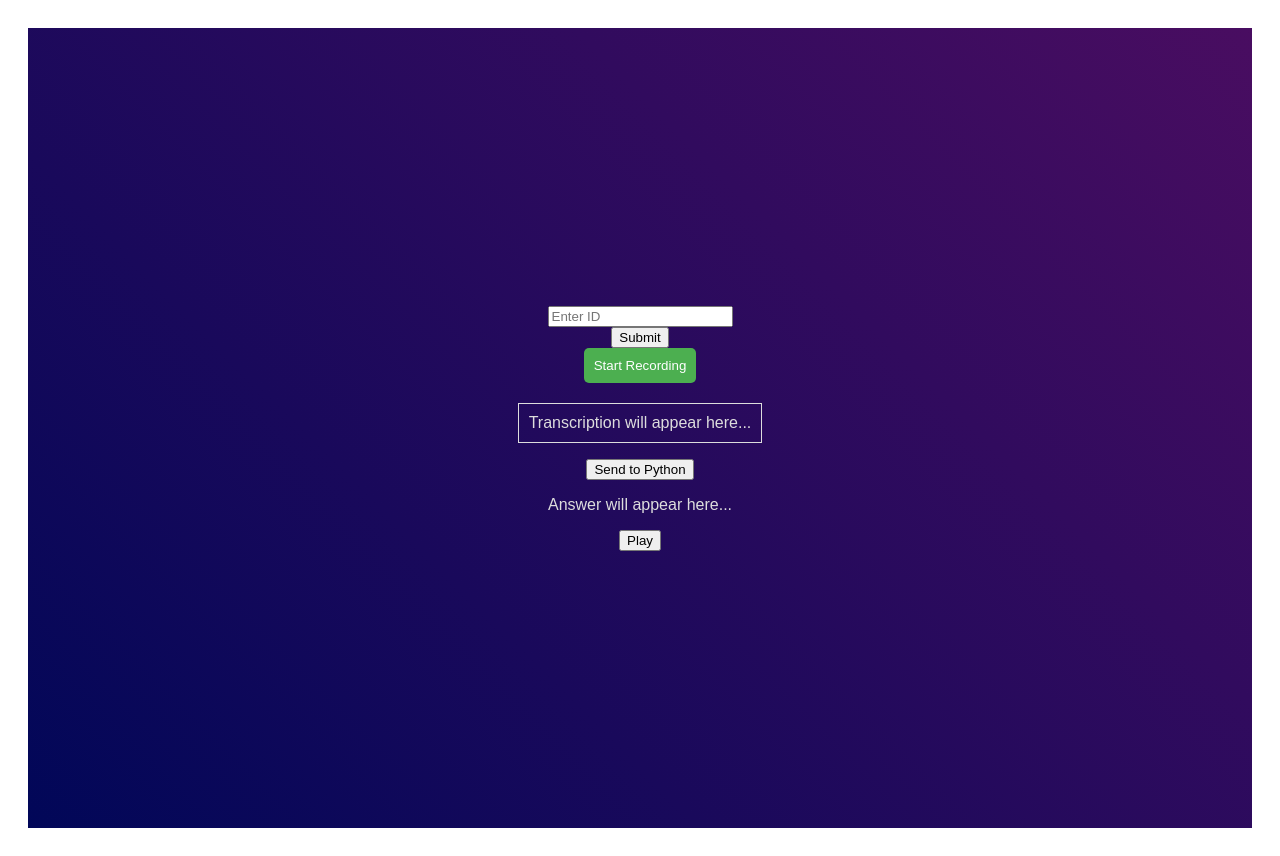
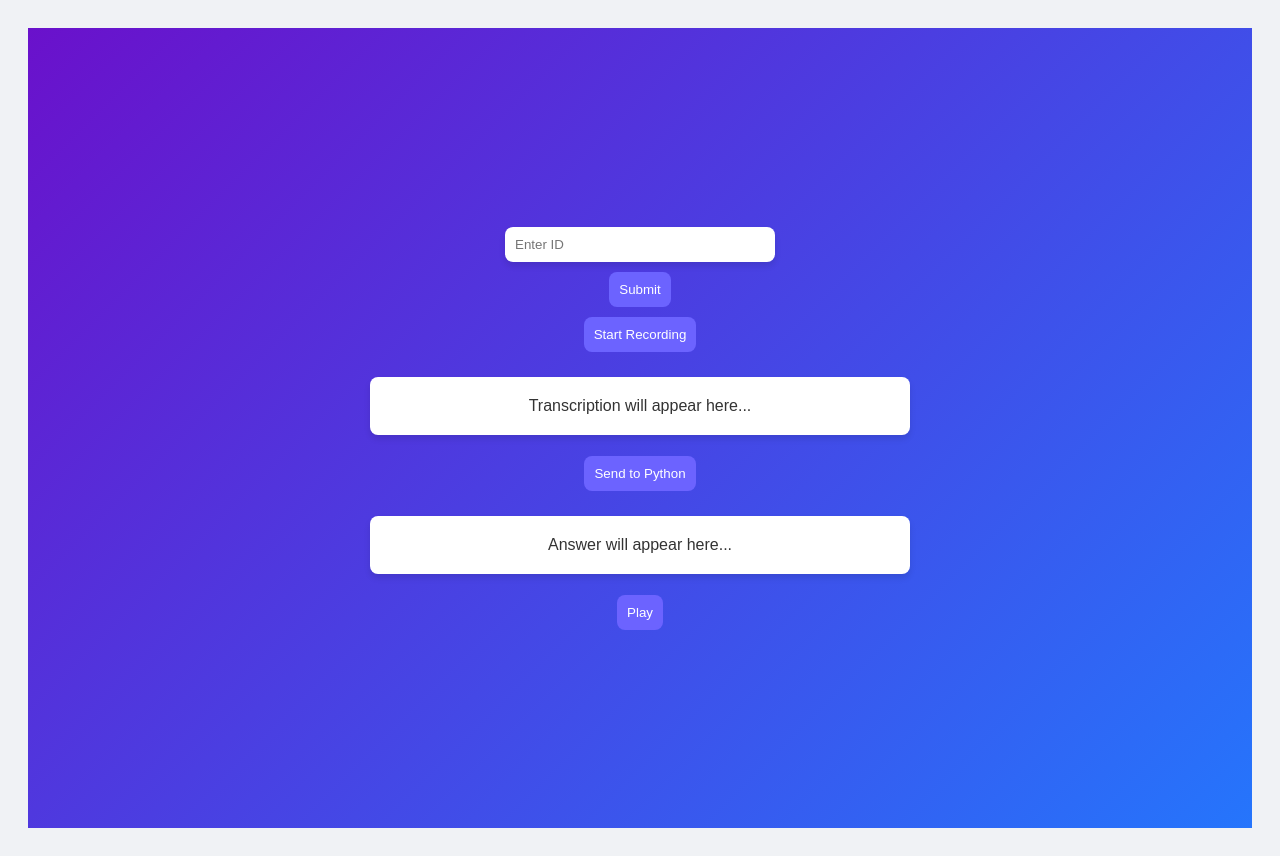
Before and after one commit to RaufHood/RAG-chatbot, a plain HTML site: page frontend/src/index.html in a window 1280 px wide. Drawn offline with nearby package versions, Linux system fonts and the light colour scheme.

Commit message:
added styling

```diff
--- a/frontend/src/style.css
+++ b/frontend/src/style.css
@@ -1,33 +1,51 @@
-
 body {
-    font-family: Arial, sans-serif;
+    font-family: 'Poppins', sans-serif; /* A more modern font */
     text-align: center;
     padding: 20px;
-    color: #ddd;
+    color: #FFFFFF;
+    background: #f0f2f5; /* A light background to contrast with the hero section */
 }
 
-#recordButton {
+input[type=text], button {
+    font-family: 'Poppins', sans-serif;
     padding: 10px;
-    background-color: #4CAF50;
+    margin: 5px;
+    border: none;
+    border-radius: 8px;
+    transition: all 0.3s ease; /* Smooth transition for hover effects */
+}
+
+input[type=text] {
+    width: 250px;
+    box-shadow: 0px 4px 6px rgba(0, 0, 0, 0.1);
+}
+
+button {
+    background-color: #6c63ff; /* A pleasant purple shade */
     color: white;
-    border: none;
-    border-radius: 5px;
     cursor: pointer;
 }
 
-#recordButton:active {
-    background-color: #3e8e41;
+button:hover {
+    background-color: #5753c9; /* Darker shade on hover */
+    box-shadow: 0px 5px 15px rgba(0, 0, 0, 0.2); /* Adding depth on hover */
 }
 
-#transcription {
+#transcription, #response_GPT {
     margin-top: 20px;
-    border: 1px solid #ddd;
-    padding: 10px;
+    background-color: #ffffff;
+    color: #333333;
+    border-radius: 8px;
+    padding: 20px;
+    width: 80%;
+    max-width: 500px; /* Ensuring it's not too wide on larger screens */
+    box-shadow: 0px 4px 6px rgba(0, 0, 0, 0.1);
 }
-.hero{
+
+.hero {
     width: 100%;
     min-height: 100vh;
-    background: linear-gradient(45deg, #010758, #490d61);
+    background: linear-gradient(135deg, #6a11cb 0%, #2575fc 100%); /* A more vibrant gradient */
     display: flex;
     align-items: center;
     justify-content: center;
```
Also changed, not shown: 1 other file.
